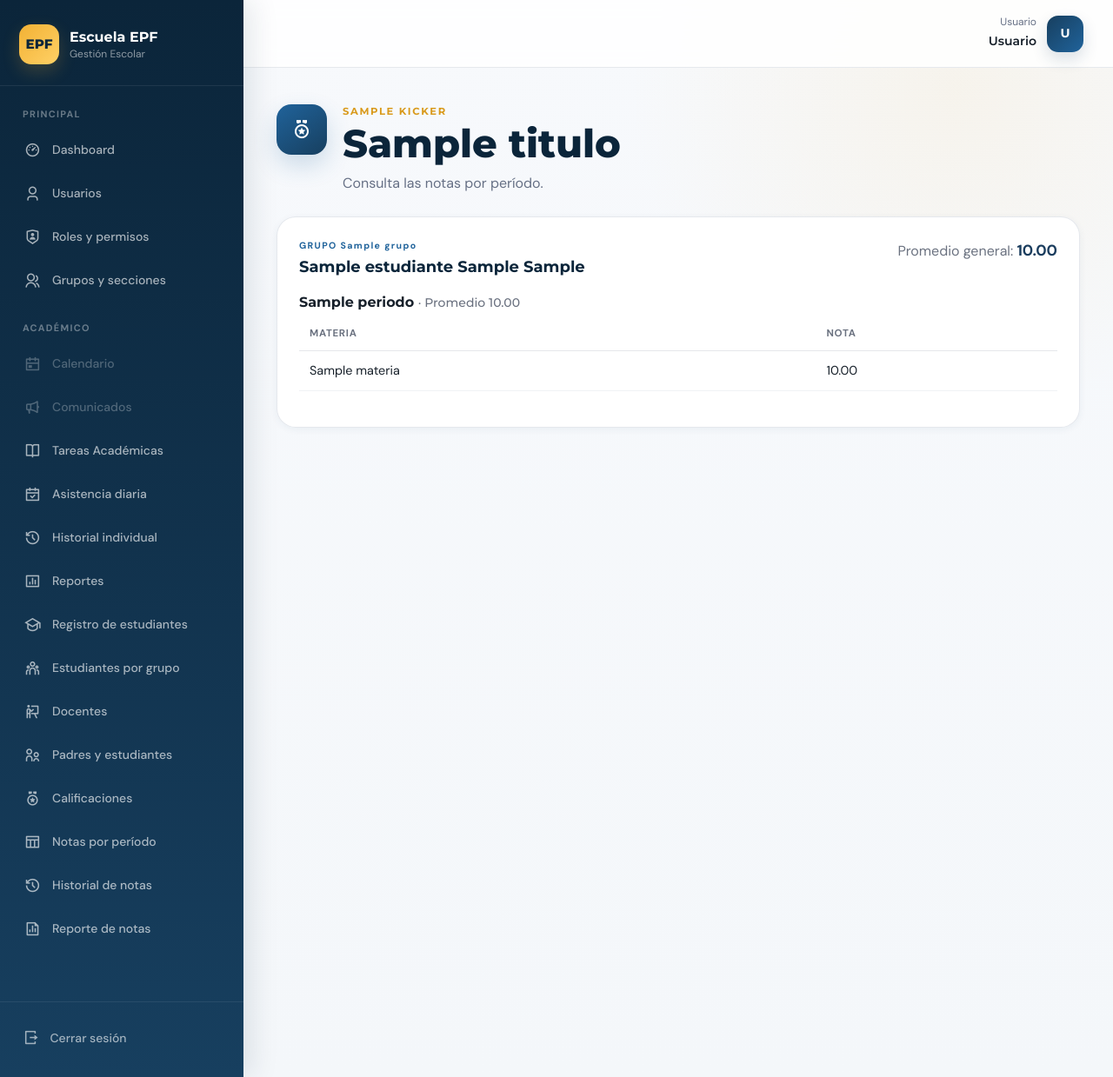
After one commit to PabloJimenezcr/proyecto_escuela_epf, a Flask app: template templates/admin/calificaciones_consulta.html in a window 1280 px wide. The commit adds this page. Shown: the whole page at 87% size. Run offline with Flask 3, Linux system fonts and the light colour scheme; the template is opened without the code that fills it: most values are stand-ins (such as "Sample title", 1, 10 or a date in 2020); some libraries are stand-ins or nearby versions.

Commit message:
HU 08-05 - 08-06

```diff
--- a/app.py
+++ b/app.py
@@ -91,6 +91,8 @@ from controllers.attendance_controller import (
 )
 
 from controllers.grade_controller import (
+    obtener_hijos_de_usuario,
+    obtener_id_estudiante_por_usuario,
     obtener_materias_catalogo,
     obtener_periodos_catalogo,
     obtener_notas_grupo,
@@ -1961,7 +1963,54 @@ def admin_calificaciones_reporte_exportar():
         mimetype="text/csv"
     )
 
-
+@app.route('/estudiante/calificaciones', methods=['GET'])
+def estudiante_calificaciones():
+
+    if 'id_usuario' not in session:
+        return redirect(url_for('login'))
+
+    if session.get('rol_usuario') != 'Estudiante':
+        return redirect(url_for('dashboard'))
+
+    id_est = obtener_id_estudiante_por_usuario(session['id_usuario'])
+
+    bloques = []
+
+    if id_est:
+        estudiante, periodos, general = obtener_historial_calificaciones(id_est)
+        if estudiante:
+            bloques.append({'estudiante': estudiante, 'periodos': periodos, 'general': general})
+
+    return render_template(
+        'admin/calificaciones_consulta.html',
+        titulo='Mis calificaciones',
+        kicker='EPF-08-05',
+        bloques=bloques
+    )
+
+
+@app.route('/padre/calificaciones', methods=['GET'])
+def padre_calificaciones():
+
+    if 'id_usuario' not in session:
+        return redirect(url_for('login'))
+
+    if session.get('rol_usuario') != 'Padre de Familia':
+        return redirect(url_for('dashboard'))
+
+    bloques = []
+
+    for h in obtener_hijos_de_usuario(session['id_usuario']):
+        estudiante, periodos, general = obtener_historial_calificaciones(h['id_estudiante'])
+        if estudiante:
+            bloques.append({'estudiante': estudiante, 'periodos': periodos, 'general': general})
+
+    return render_template(
+        'admin/calificaciones_consulta.html',
+        titulo='Calificaciones de mis hijos',
+        kicker='EPF-08-06',
+        bloques=bloques
+    )
 
 if __name__ == '__main__':
     app.run(debug=True)
--- /dev/null
+++ b/templates/admin/calificaciones_consulta.html
@@ -0,0 +1,67 @@
+{% extends "admin/layout.html" %}
+
+{% block title %}EPF | {{ titulo }}{% endblock %}
+
+{% block content %}
+<section class="groups-page cc-page">
+
+    <div class="page-heading">
+        <div class="page-heading-main">
+            <div class="page-heading-icon"><i class="ri-medal-line"></i></div>
+            <div>
+                <span class="page-kicker">{{ kicker }}</span>
+                <h1>{{ titulo }}</h1>
+                <p>Consulta las notas por período.</p>
+            </div>
+        </div>
+    </div>
+
+    {% for b in bloques %}
+    <article class="dashboard-panel">
+        <div class="panel-header">
+            <div>
+                <span class="panel-eyebrow">GRUPO {{ b.estudiante.grupo }}</span>
+                <h2>{{ b.estudiante.nombre }} {{ b.estudiante.apellido1 }} {{ b.estudiante.apellido2 or '' }}</h2>
+            </div>
+            <div class="cc-general">Promedio general:
+                <strong>{{ '%.2f'|format(b.general) if b.general is not none else '-' }}</strong>
+            </div>
+        </div>
+
+        {% for p in b.periodos %}
+        <h3 class="cc-periodo">{{ p.nombre }} <small>· Promedio {{ '%.2f'|format(p.promedio) }}</small></h3>
+        <table class="cc-tabla">
+            <thead><tr><th>Materia</th><th>Nota</th></tr></thead>
+            <tbody>
+            {% for n in p.notas %}
+                <tr><td>{{ n.materia }}</td><td>{{ '%.2f'|format(n.nota) }}</td></tr>
+            {% endfor %}
+            </tbody>
+        </table>
+        {% else %}
+        <p class="cc-vacio">Aún no hay calificaciones registradas.</p>
+        {% endfor %}
+    </article>
+    {% else %}
+    <article class="dashboard-panel">
+        <p class="cc-vacio">No se encontraron datos. Consulta con la administración.</p>
+    </article>
+    {% endfor %}
+
+</section>
+
+<style>
+.cc-page .dashboard-panel { margin-bottom:24px; }
+.cc-page .page-heading { display:flex; justify-content:space-between; align-items:center;
+                         gap:16px; flex-wrap:wrap; margin-bottom:24px; }
+.cc-page .cc-tabla { width:100%; border-collapse:collapse; margin-bottom:16px; }
+.cc-page .cc-tabla th { text-align:left; font-size:.72rem; letter-spacing:.06em; text-transform:uppercase;
+                        color:#6b7280; padding:10px 12px; border-bottom:1px solid #e5e7eb; }
+.cc-page .cc-tabla td { padding:12px; border-bottom:1px solid #f0f2f5; font-size:.9rem; }
+.cc-page .cc-periodo { font-size:1rem; margin:16px 0 8px; }
+.cc-page .cc-periodo small { color:#6b7280; font-weight:400; }
+.cc-page .cc-general { color:#6b7280; }
+.cc-page .cc-general strong { color:#1b3d5e; font-size:1.1rem; }
+.cc-page .cc-vacio { text-align:center; color:#6b7280; padding:24px; }
+</style>
+{% endblock %}
--- a/templates/admin/layout.html
+++ b/templates/admin/layout.html
@@ -81,7 +81,6 @@
                     </a>
                     {% endif %}
 
-
                     <!-- Rol Estudiante -->
                     {% if session.get('rol_usuario') == 'Estudiante' %}
                     <a href="{{ url_for('estudiante_tareas') }}"
@@ -90,8 +89,6 @@
                         <span>Mis Tareas</span>
                     </a>
                     {% endif %}
-
-
 
                     <a href="{{ url_for('admin_asistencia') }}"
                         class="sidebar-link {% if request.endpoint == 'admin_asistencia' %}active{% endif %}">
@@ -113,12 +110,10 @@
                     </a>
                     {% endif %}
 
-
                     <a href="{{ url_for('admin_reportes') }}"
                         class="sidebar-link {% if request.endpoint in ['admin_reportes', 'admin_reportes_exportar'] %}active{% endif %}">
                         <i class="ri-bar-chart-box-line"></i><span>Reportes</span>
                     </a>
-
 
                     {% if session.get('rol_usuario') == 'Administrador' %}
                     <a href="{{ url_for('admin_asistencia_reportes') }}"
@@ -127,7 +122,6 @@
                         <span>Reporte de asistencia</span>
                     </a>
                     {% endif %}
-
 
                     <a href="{{ url_for('admin_estudiantes_registro') }}"
                         class="sidebar-link {% if request.endpoint == 'admin_estudiantes_registro' %}active{% endif %}">
@@ -145,23 +139,40 @@
                         class="sidebar-link {% if request.endpoint == 'admin_vinculos' %}active{% endif %}">
                         <i class="ri-parent-line"></i><span>Padres y estudiantes</span>
                     </a>
-                    <a href="{{ url_for('admin_calificaciones') }}" class="sidebar-link">
-                      <i class="ri-medal-line"></i>
-                   <span>Calificaciones</span>
+
+                    <!-- Calificaciones: Docente / Administrador -->
+                    <a href="{{ url_for('admin_calificaciones') }}"
+                        class="sidebar-link {% if request.endpoint == 'admin_calificaciones' %}active{% endif %}">
+                        <i class="ri-medal-line"></i><span>Calificaciones</span>
                     </a>
-                    <a href="{{ url_for('admin_calificaciones_periodo') }}" class="sidebar-link">
-                     <i class="ri-table-line"></i>
-                     <span>Notas por período</span>
+                    <a href="{{ url_for('admin_calificaciones_periodo') }}"
+                        class="sidebar-link {% if request.endpoint == 'admin_calificaciones_periodo' %}active{% endif %}">
+                        <i class="ri-table-line"></i><span>Notas por período</span>
                     </a>
-                    <a href="{{ url_for('admin_calificaciones_historial') }}" class="sidebar-link">
-                     <i class="ri-history-line"></i>
-                     <span>Historial de notas</span>
+                    <a href="{{ url_for('admin_calificaciones_historial') }}"
+                        class="sidebar-link {% if request.endpoint == 'admin_calificaciones_historial' %}active{% endif %}">
+                        <i class="ri-history-line"></i><span>Historial de notas</span>
                     </a>
-                    <a href="{{ url_for('admin_calificaciones_reporte') }}" class="sidebar-link">
-                     <i class="ri-file-chart-line"></i>
-                    <span>Reporte de notas</span>
+                    <a href="{{ url_for('admin_calificaciones_reporte') }}"
+                        class="sidebar-link {% if request.endpoint in ['admin_calificaciones_reporte', 'admin_calificaciones_reporte_exportar'] %}active{% endif %}">
+                        <i class="ri-file-chart-line"></i><span>Reporte de notas</span>
+                    </a>
 
+                    <!-- Calificaciones: Padre de Familia -->
+                    {% if session.get('rol_usuario') == 'Padre de Familia' %}
+                    <a href="{{ url_for('padre_calificaciones') }}"
+                        class="sidebar-link {% if request.endpoint == 'padre_calificaciones' %}active{% endif %}">
+                        <i class="ri-parent-line"></i><span>Notas de mis Hijos</span>
                     </a>
+                    {% endif %}
+
+                    <!-- Calificaciones: Estudiante -->
+                    {% if session.get('rol_usuario') == 'Estudiante' %}
+                    <a href="{{ url_for('estudiante_calificaciones') }}"
+                        class="sidebar-link {% if request.endpoint == 'estudiante_calificaciones' %}active{% endif %}">
+                        <i class="ri-medal-line"></i><span>Mis Calificaciones</span>
+                    </a>
+                    {% endif %}
 
                 </nav>
             </div>
```
Also changed, not shown: controllers/grade_controller.py (+59 -0 lines).
